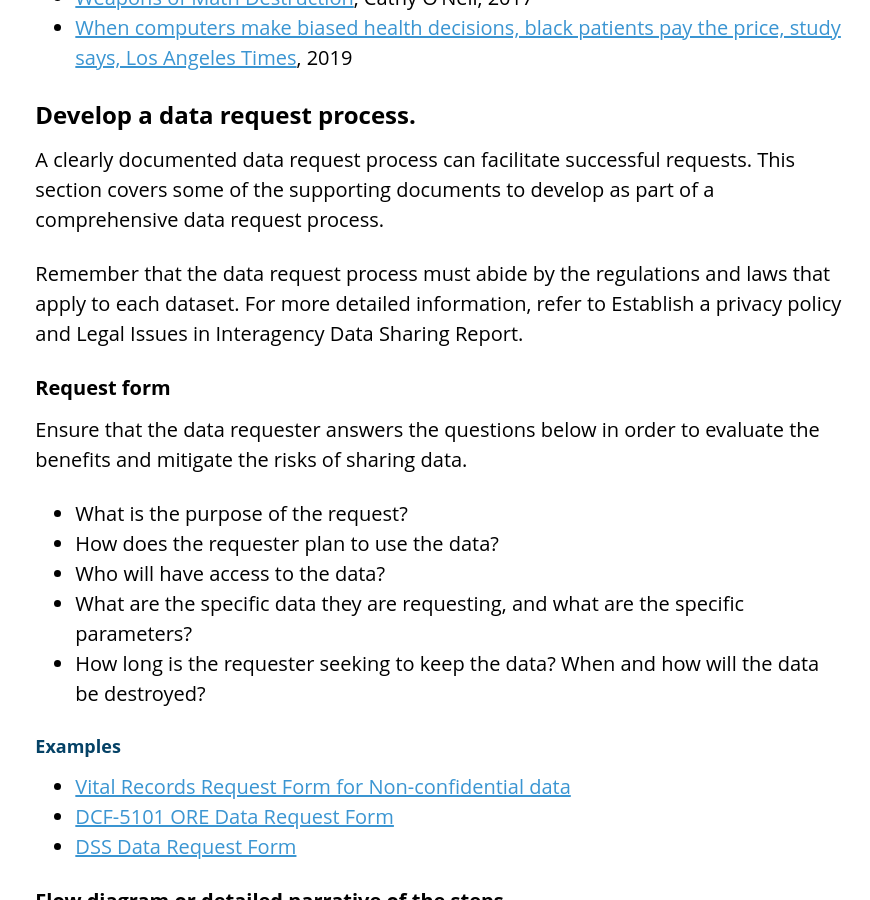
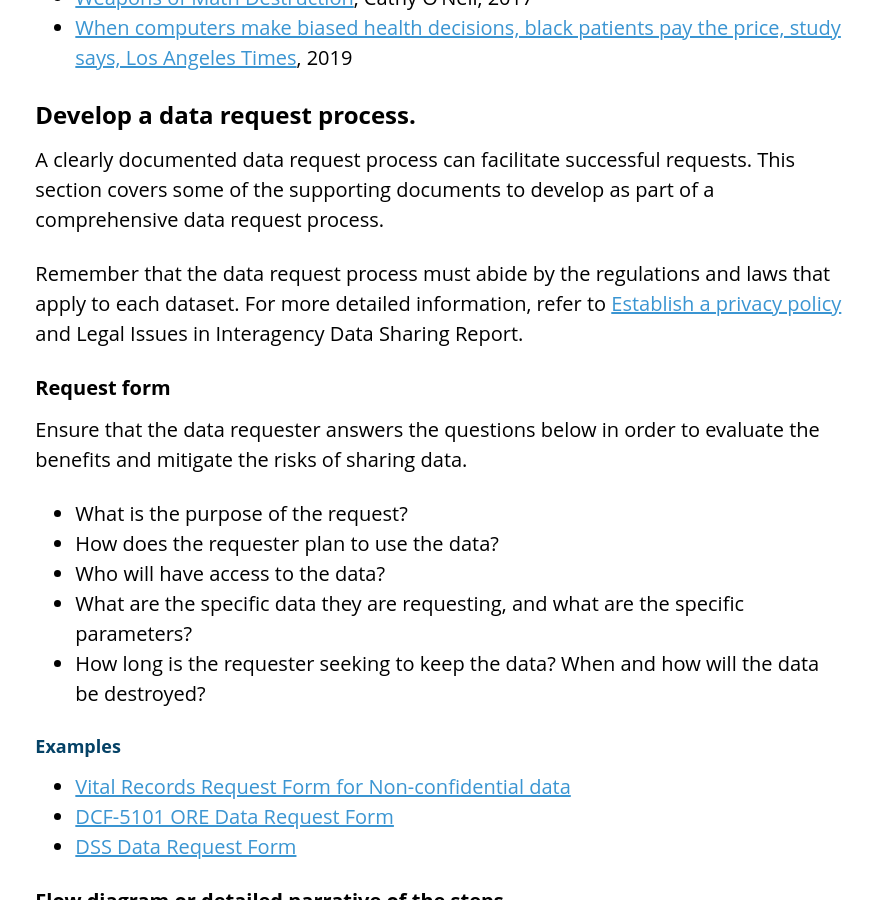
Before and after one commit to CTOpenData/data-sharing-playbook, a Jekyll site: the page built from 1_enabling-data-sharing.md, in a window 1280 px wide and 900 px high, scrolled down 3889 px. Shown: the whole window, without its empty margins (410-1280 px from the left). Built offline with Jekyll 4.4.1, drawn with Linux system fonts in a browser that asks for light colours; part of the change alters nothing that is shown.

Commit message:
Adding link to other playbook section

```diff
--- a/1_enabling-data-sharing.md
+++ b/1_enabling-data-sharing.md
@@ -93,7 +93,7 @@ While awareness of possible bias in data is the first step, the goal is — of c
 
 A clearly documented data request process can facilitate successful requests. This section covers some of the supporting documents to develop as part of a comprehensive data request process.
 
-Remember that the data request process must abide by the regulations and laws that apply to each dataset. For more detailed information, refer to Establish a privacy policy and Legal Issues in Interagency Data Sharing Report.
+Remember that the data request process must abide by the regulations and laws that apply to each dataset. For more detailed information, refer to [Establish a privacy policy](#establish-a-privacy-policy) and Legal Issues in Interagency Data Sharing Report.
 
 ### Request form
 Ensure that the data requester answers the questions below in order to evaluate the benefits and mitigate the risks of sharing data.
```
